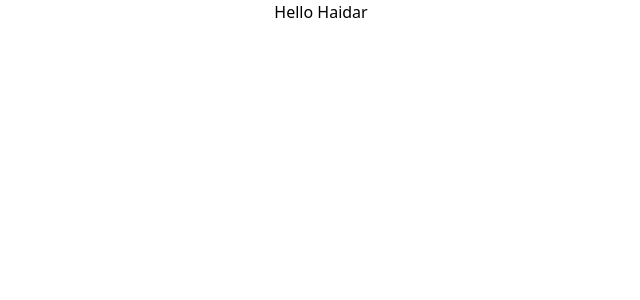
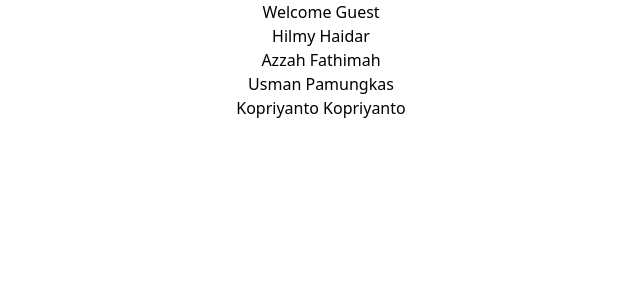
Before and after one commit to hilmyha/learn-reactjs, a React (Create React App) app: page / in a window 1280 px wide. Shown: the top 300 px of the page, without its empty margins (319-959 px from the left). Built offline with nearby package versions, Linux system fonts and the light colour scheme.

Commit message:
basic type props

```diff
--- a/src/App.tsx
+++ b/src/App.tsx
@@ -2,8 +2,19 @@ import React from "react";
 import logo from "./logo.svg";
 import "./App.css";
 import { Greet } from "./components/Greet";
+import { Person } from "./components/Person";
+import { PersonList } from "./components/PersonList";
 
 function App() {
+  const personName = {
+    first: "Hilmy",
+    last: "Haidar",
+  };
+  const nameList = [
+    { first: "Azzah", last: "Fathimah" },
+    { first: "Usman", last: "Pamungkas" },
+    { first: "Kopriyanto", last: "Kopriyanto" },
+  ];
   return (
     <div className="App">
       {/* <header className="App-header">
@@ -20,7 +31,9 @@ function App() {
           Learn React
         </a>
       </header> */}
-      <Greet name="Haidar" />
+      <Greet name="Haidar" messageCount={20} isLoggedIn={false} />
+      <Person name={personName} />
+      <PersonList names={nameList} />
     </div>
   );
 }
--- a/src/components/Greet.tsx
+++ b/src/components/Greet.tsx
@@ -1,11 +1,17 @@
 type GreetProps = {
   name: string;
+  messageCount: number;
+  isLoggedIn: boolean;
 };
 
 export const Greet = (props: GreetProps) => {
   return (
     <div>
-      <h1>Hello {props.name}</h1>
+      <h1>
+        {props.isLoggedIn
+          ? `Welcome ${props.name}, you have ${props.messageCount} unread messages`
+          : "Welcome Guest"}
+      </h1>
     </div>
   );
 };
--- /dev/null
+++ b/src/components/Person.tsx
@@ -0,0 +1,13 @@
+type PersonProps = {
+  name: { first: string; last: string };
+};
+
+export const Person = (props: PersonProps) => {
+  return (
+    <div>
+      <h1>
+        {props.name.first} {props.name.last}
+      </h1>
+    </div>
+  );
+};
--- /dev/null
+++ b/src/components/PersonList.tsx
@@ -0,0 +1,15 @@
+type PersonListProps = {
+  names: { first: string; last: string }[];
+};
+
+export const PersonList = (props: PersonListProps) => {
+  return (
+    <div>
+      {props.names.map((name) => (
+        <h1>
+          {name.first} {name.last}
+        </h1>
+      ))}
+    </div>
+  );
+};
```
